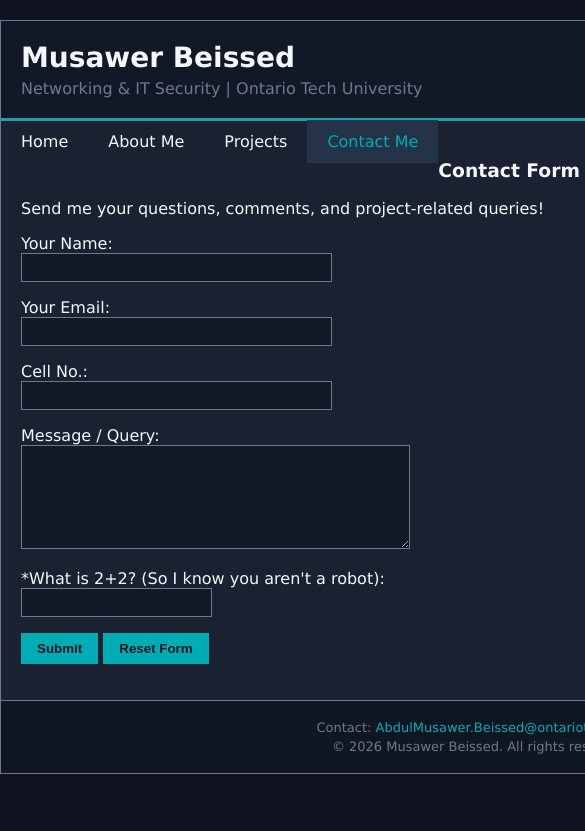
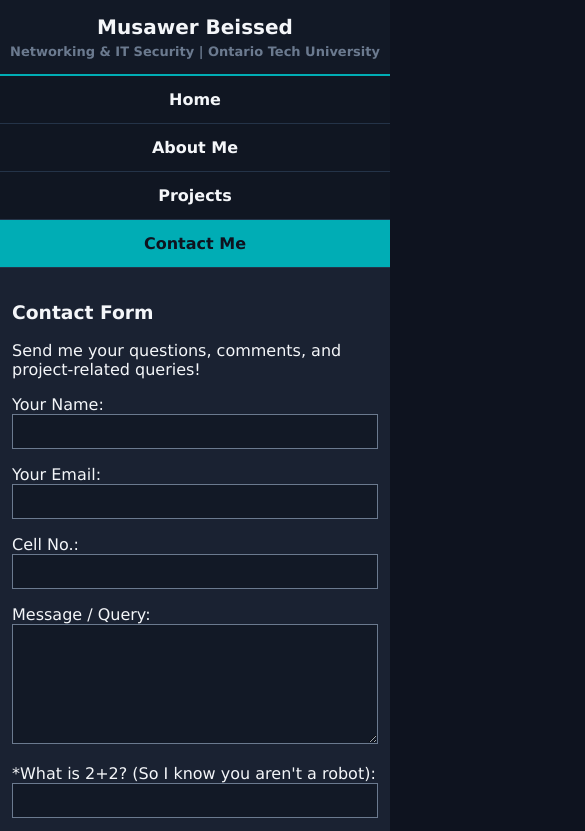
Before and after one commit to Musawer0/INFR3120U-Assignment1, a plain HTML site: page contact.html in a window 390 px wide. Shown: the top 831 px of the page, 585 px wide, since content can reach past the window. Drawn offline with Linux system fonts and the light colour scheme.

Commit message:
upgrades: implement responsive layouts for tablet and mobile viewports

```diff
--- a/contact.html
+++ b/contact.html
@@ -1,10 +1,18 @@
 <!DOCTYPE HTML>
 <html>
+
 <head>
     <meta charset="UTF-8">
-    <title>Musawer Beissed - Contact Me</title>
-    <link rel="stylesheet" type="text/css" href="css/laptop.css">
+    <meta name="viewport" content="width=device-width, initial-scale=1">
+    <title>Musawer Beissed - Contact M</title>
+    <!-- Separate stylesheets for each viewport as required by rubric -->
+    <link rel="stylesheet" type="text/css" href="css/laptop.css" media="only screen and (min-width: 961px)">
+    <link rel="stylesheet" type="text/css" href="css/tablet.css" media="only screen and (min-width: 481px) and (max-width: 960px)">
+    <link rel="stylesheet" type="text/css" href="css/phone.css" media="only screen and (max-width: 480px)">
 </head>
+
+
+
 <body>
 <!-- Main page wrapper -->
     <div id="wrapper">
--- /dev/null
+++ b/css/phone.css
@@ -0,0 +1,173 @@
+@charset "UTF-8";
+
+/* Smartphone Viewport Stylesheet (less or equal to 480px) */
+body {
+    background-color: #0e131f;
+    font-family: Verdana, Geneva, Arial, sans-serif;
+    color: #f4f6f9;
+    margin: 0;
+    padding: 0;
+}
+
+/* Full-width mobile layout */
+#wrapper {
+    width: 100%;
+    margin: 0;
+    background-color: #1a2232;
+    border: none;
+}
+
+#banner {
+    padding: 15px 10px;
+    background-color: #121926;
+    text-align: center;
+    border-bottom: 2px solid #00adb5;
+}
+#banner h1 {
+    margin: 0;
+    font-size: 20px;
+}
+
+#banner h2 {
+    margin: 5px 0 0 0;
+    font-size: 13px;
+    color: #6b7a8f;
+}
+
+/* Vertically stacked mobile buttons for touch targets */
+#navbar {
+    background-color: #101622;
+}
+
+#navbar ul {
+    list-style-type: none;
+    margin: 0;
+    padding: 0;
+}
+
+#navbar li {
+    float: none;
+    width: 100%;
+    border-bottom: 1px solid #243348;
+}
+
+#navbar li a {
+    display: block;
+    text-align: center;
+    color: #f4f6f9;
+    text-decoration: none;
+    padding: 14px 0;
+    font-size: 16px;
+    font-weight: bold;
+}
+#navbar li a:hover,
+#navbar li a.active {
+    background-color: #00adb5;
+    color: #0e131f;
+}
+
+/* Full-width vertical flow */
+#main-content {
+    padding: 15px 12px;
+}
+
+.intro-section {
+    float: none;
+    width: 100%;
+}
+
+#highlights-sidebar {
+    float: none;
+    width: auto;
+    margin: 20px 0 0 0;
+    background-color: #121926;
+    border: 1px solid #6b7a8f;
+    padding: 12px;
+}
+
+.profile-figure {
+    float: none;
+    margin: 10px auto 15px auto;
+    text-align: center;
+    width: 85%;
+    background-color: #121926;
+    border: 1px solid #6b7a8f;
+    padding: 8px;
+}
+
+.profile-figure img {
+    max-width: 100%;
+    height: auto;
+    margin: 0 auto;
+}
+
+.video-section video {
+    width: 100%;
+    height: auto;
+    display: block;
+}
+
+.project-box {
+    background-color: #121926;
+    border: 1px solid #6b7a8f;
+    padding: 12px;
+    margin-bottom: 15px;
+}
+
+.project-box h4 {
+    margin: 0 0 8px 0;
+    font-size: 15px;
+    color: #00adb5;
+}
+.project-box p {
+    font-size: 13px;
+    line-height: 1.4;
+}
+
+.form-container {
+    width: 100%;
+}
+
+.form-container input[type="text"],
+.form-container input[type="email"],
+.form-container input[type="tel"],
+.form-container input[type="number"],
+.form-container textarea {
+    width: 95%;
+    font-size: 15px;
+    padding: 8px;
+    background-color: #121926;
+    color: #f4f6f9;
+    border: 1px solid #6b7a8f;
+}
+
+.form-container input[type="submit"],
+.form-container input[type="reset"] {
+    display: block;
+    width: 100%;
+    margin-bottom: 10px;
+    padding: 12px 0;
+    font-size: 16px;
+    background-color: #00adb5;
+    color: #0e131f;
+    border: none;
+    font-weight: bold;
+}
+
+.clear {
+    clear: both;
+}
+
+#footer {
+    padding: 15px 10px;
+    background-color: #101622;
+    border-top: 1px solid #6b7a8f;
+    text-align: center;
+    font-size: 12px;
+    color: #6b7a8f;
+}
+
+#footer a {
+    color: #00adb5;
+    text-decoration: none;
+}
--- /dev/null
+++ b/css/tablet.css
@@ -0,0 +1,165 @@
+@charset "UTF-8";
+
+/* Tablet Viewport Stylesheet (481px - 960px) */
+body {
+    background-color: #0e131f;
+    font-family: Verdana, Geneva, Arial, sans-serif;
+    color: #f4f6f9;
+    margin: 0;
+    padding: 10px 0;
+}
+
+/* Fluid tablet wrapper */
+#wrapper {
+    width: 92%;
+    margin-left: auto;
+    margin-right: auto;
+    background-color: #1a2232;
+    border: 1px solid #6b7a8f;
+}
+
+#banner {
+    padding: 15px;
+    background-color: #121926;
+    border-bottom: 2px solid #00adb5;
+}
+
+#banner h1 {
+    margin: 0;
+    font-size: 24px;
+}
+
+#banner h2 {
+    margin: 5px 0 0 0;
+    font-size: 15px;
+    color: #6b7a8f;
+}
+/* Navigation buttons */
+#navbar {
+    background-color: #101622;
+    border-bottom: 1px solid #6b7a8f;
+}
+
+#navbar ul {
+    list-style-type: none;
+    margin: 0;
+    padding: 0;
+}
+
+#navbar li {
+    float: left;
+    width: 25%;
+}
+
+#navbar li a {
+    display: block;
+    text-align: center;
+    color: #f4f6f9;
+    text-decoration: none;
+    padding: 12px 0;
+    font-size: 14px;
+}
+#navbar li a:hover {
+    background-color: #00adb5;
+    color: #0e131f;
+}
+
+#navbar li a.active {
+    background-color: #243348;
+    color: #00adb5;
+}
+
+/* Tablet content - single stacked column for fluid reading */
+#main-content {
+    padding: 15px;
+}
+
+.intro-section {
+    float: none;
+    width: 100%;
+}
+
+#highlights-sidebar {
+    float: none;
+    width: auto;
+    margin-top: 20px;
+    background-color: #121926;
+    border: 1px solid #6b7a8f;
+    padding: 15px;
+}
+
+.profile-figure {
+    float: right;
+    margin: 0 0 10px 15px;
+    padding: 8px;
+    background-color: #121926;
+    border: 1px solid #6b7a8f;
+}
+
+.video-section video {
+    width: 100%;
+    max-width: 540px;
+    height: auto;
+    display: block;
+    background-color: #000000;
+}
+
+.project-box {
+    background-color: #121926;
+    border: 1px solid #6b7a8f;
+    padding: 15px;
+    margin-bottom: 15px;
+}
+
+.project-box h4 {
+    margin: 0 0 8px 0;
+    color: #00adb5;
+}
+
+.project-box p {
+    margin: 0;
+    line-height: 1.4;
+}
+
+.form-container {
+    width: 100%;
+}
+
+.form-container input[type="text"],
+.form-container input[type="email"],
+.form-container input[type="tel"],
+.form-container input[type="number"],
+.form-container textarea {
+    width: 90%;
+    padding: 8px;
+    background-color: #121926;
+    color: #f4f6f9;
+    border: 1px solid #6b7a8f;
+}
+
+.form-container input[type="submit"],
+.form-container input[type="reset"] {
+    padding: 10px 18px;
+    background-color: #00adb5;
+    color: #0e131f;
+    border: none;
+    font-weight: bold;
+    cursor: pointer;
+}
+
+.clear {
+    clear: both;
+}
+#footer {
+    padding: 15px;
+    background-color: #101622;
+    border-top: 1px solid #6b7a8f;
+    text-align: center;
+    font-size: 13px;
+    color: #6b7a8f;
+}
+
+#footer a {
+    color: #00adb5;
+    text-decoration: none;
+}
```
Also changed, not shown: about.html (+7 -1 lines), index.html (+8 -2 lines), projects.html (+10 -1 lines).
